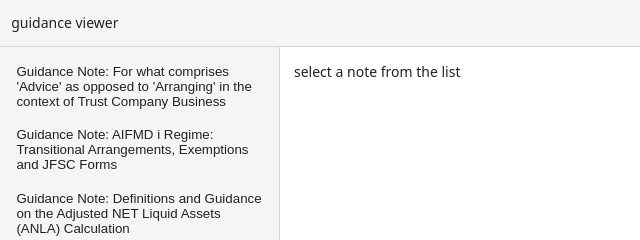
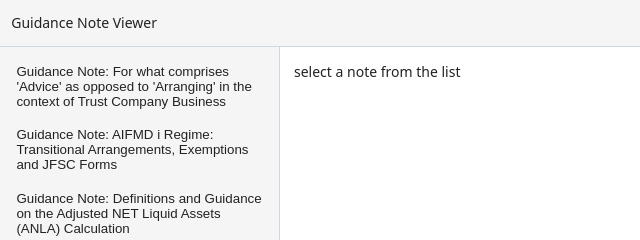
Before and after one commit to CCWBee/GNViewer, a plain HTML site: page docs/index.html in a window 1280 px wide. Shown: the top 240 px of the page, 0-640 px from the left. Drawn offline with nearby package versions, Linux system fonts and the light colour scheme.

Commit message:
Update index.html

```diff
--- a/docs/index.html
+++ b/docs/index.html
@@ -3,14 +3,14 @@
 <head>
   <meta charset="utf-8" />
   <meta name="viewport" content="width=device-width,initial-scale=1" />
-  <title>guidance viewer</title>
+  <title>Guidance Note Viewer</title>
   <link rel="stylesheet" href="style.css" />
   <script src="https://cdn.jsdelivr.net/npm/marked/marked.min.js"></script>
   <script src="https://cdn.jsdelivr.net/npm/dompurify@3/dist/purify.min.js"></script>
 </head>
 <body data-theme="light">
   <header class="main-header">
-    <div class="brand">guidance viewer</div>
+    <div class="brand">Guidance Note Viewer</div>
     <div class="controls">
       <input id="filter" type="search" placeholder="filter notes…">
     </div>
```
